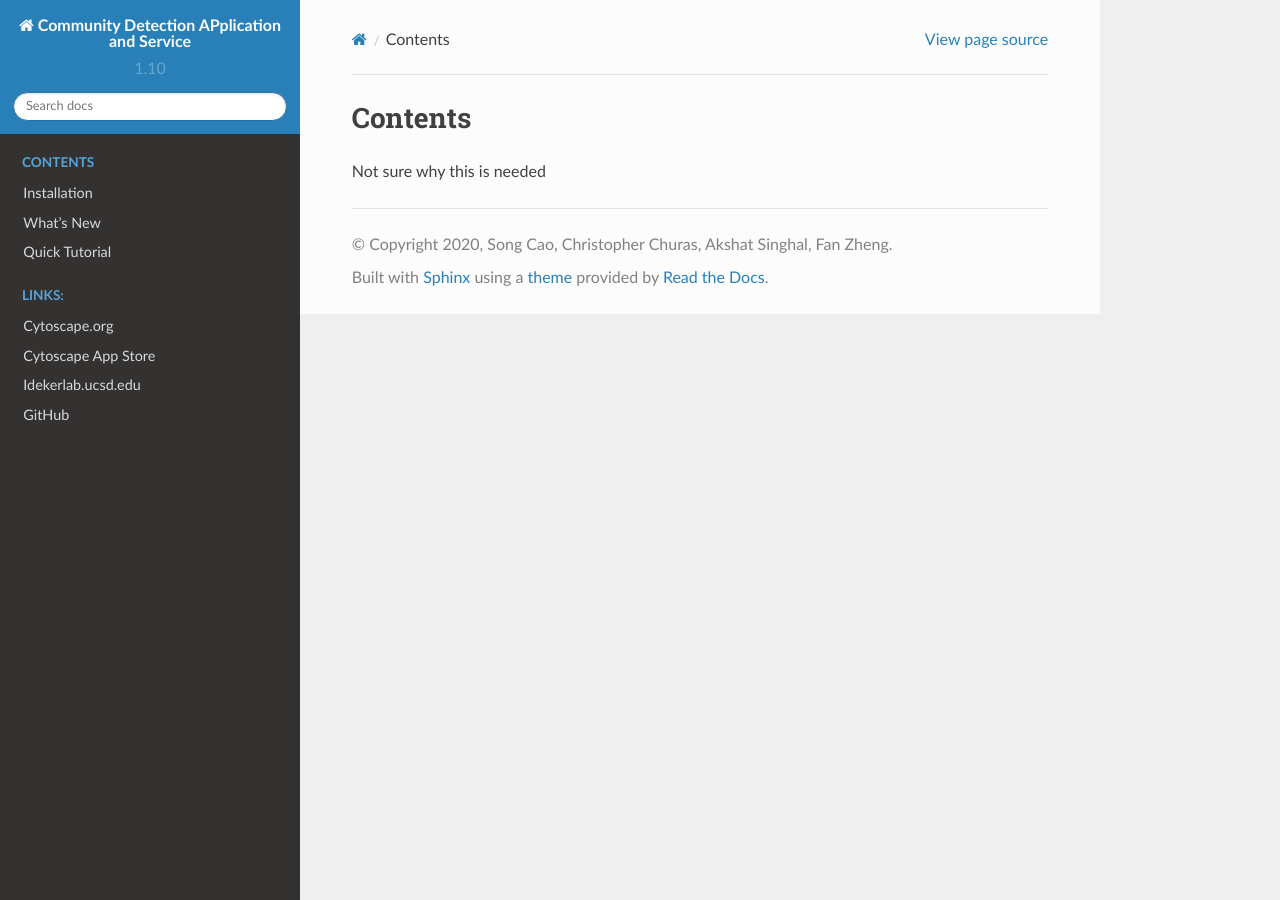
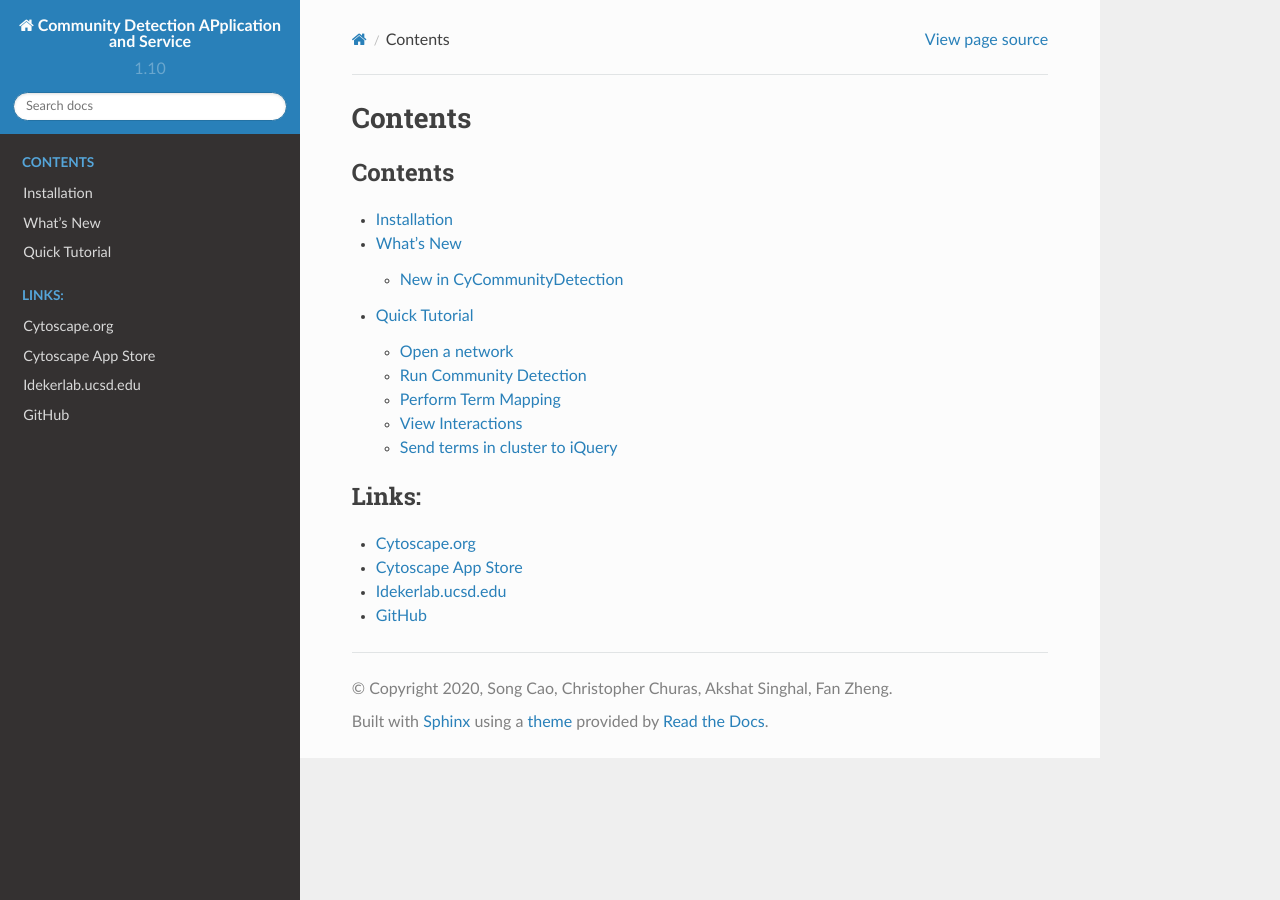
Before and after one commit to cytoscape/cy-community-detection, a Sphinx documentation site: the page built from docs/contents.rst, in a window 1280 px wide. Built offline with Sphinx 7.4.7 and the Read the Docs theme 2.0.0, drawn with Linux system fonts in a browser that asks for light colours.

```diff
--- a/docs/contents.rst
+++ b/docs/contents.rst
@@ -1,4 +1,19 @@
 Contents
 ---------
 
-Not sure why this is needed
+.. toctree::
+   :maxdepth: 2
+   :caption: Contents
+
+   Installation
+   WhatsNew
+   QuickTutorial
+
+.. toctree::
+   :maxdepth: 2
+   :caption: Links:
+
+   Cytoscape.org <http://cytoscape.org>
+   Cytoscape App Store <http://apps.cytoscape.org/apps/cycommunitydetection>
+   Idekerlab.ucsd.edu <http://idekerlab.ucsd.edu/>
+   GitHub <https://github.com/cytoscape/cy-community-detection>
```
